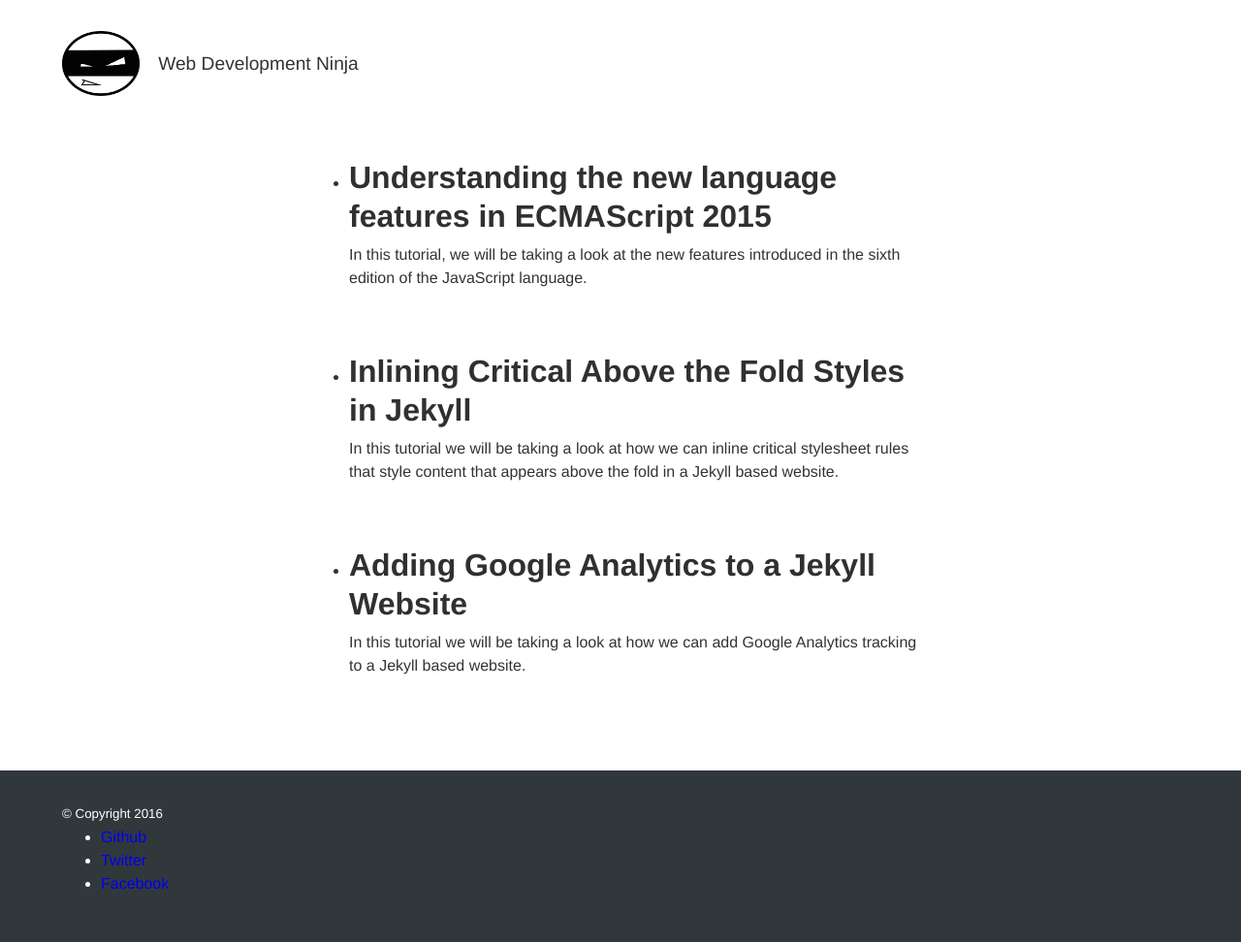
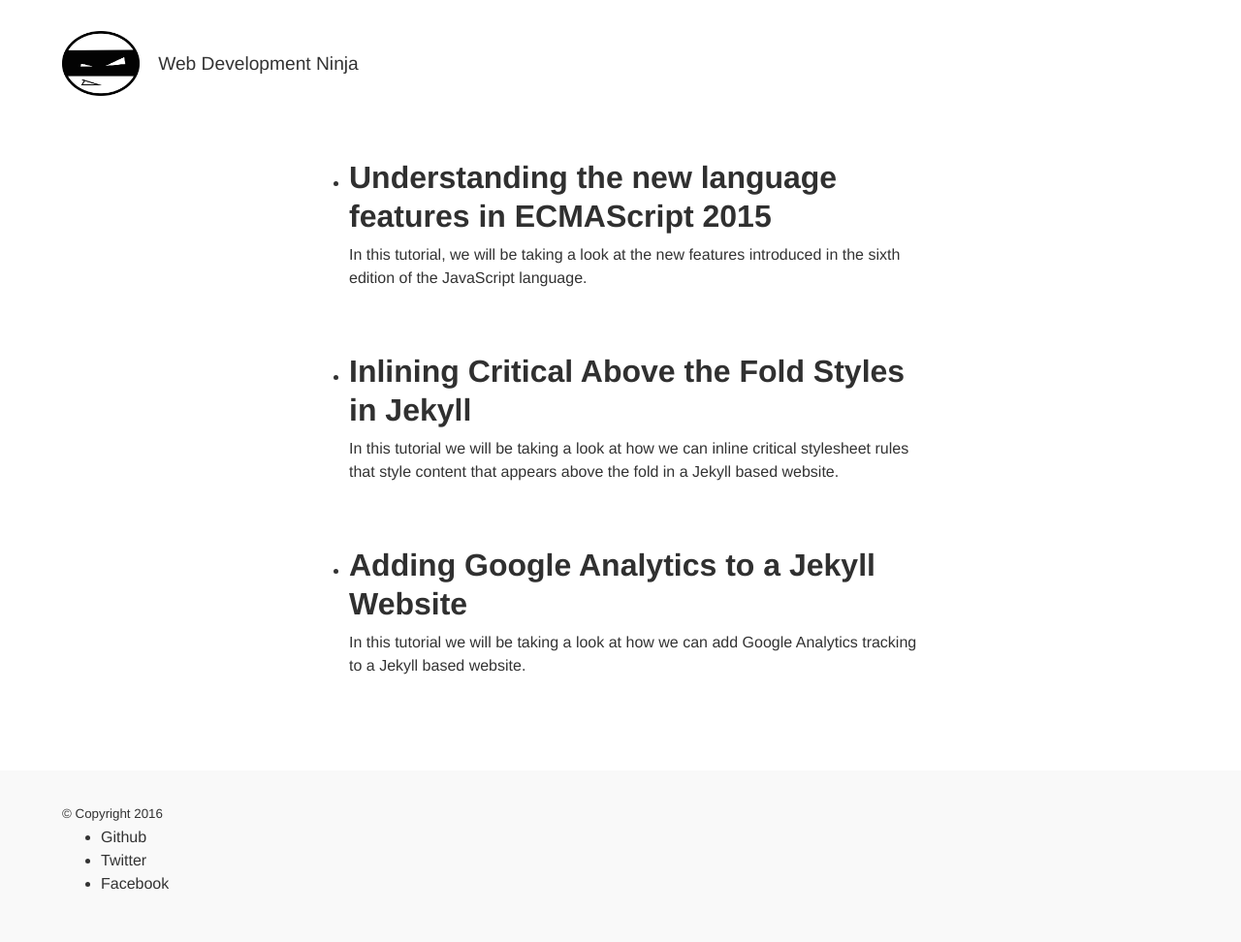
Before and after one commit to hasharray/hasharray, a Jekyll site: the page built from index.html, in a window 1280 px wide. Shown: the whole page at 97% size. Built offline with Jekyll 4.4.1, drawn with Linux system fonts in a browser that asks for light colours.

Commit message:
Change colophon to use a bright background

```diff
--- a/_sass/_colophon.scss
+++ b/_sass/_colophon.scss
@@ -1,10 +1,14 @@
 // Colophon
 //
 
-$colophon-background-color: #31383c!default;
-$colophon-color: #ffffff!default;
+$colophon-background-color: #f9f9f9!default;
+$colophon-color: inherit!default;
 
 .colophon {
   background-color: $colophon-background-color;
   color: $colophon-color;
+
+  a {
+    color: inherit;
+  }
 }
```
